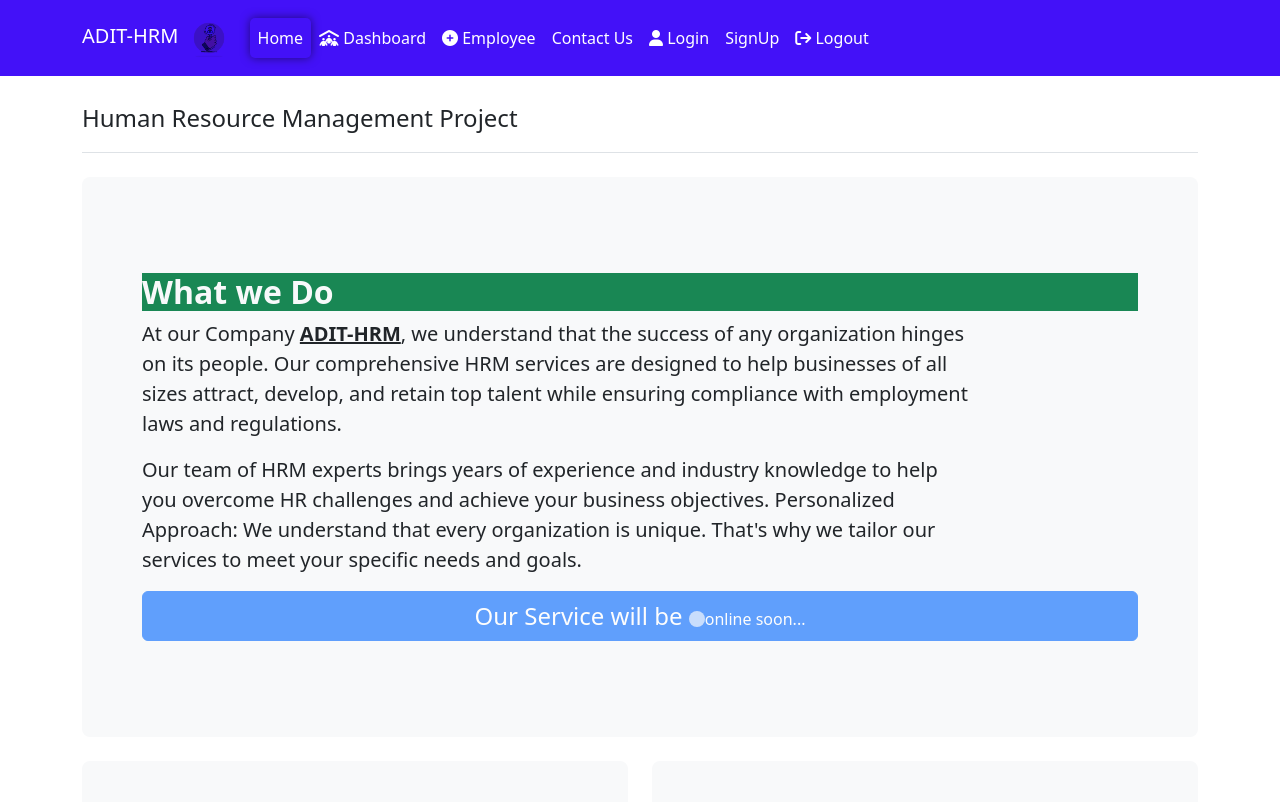
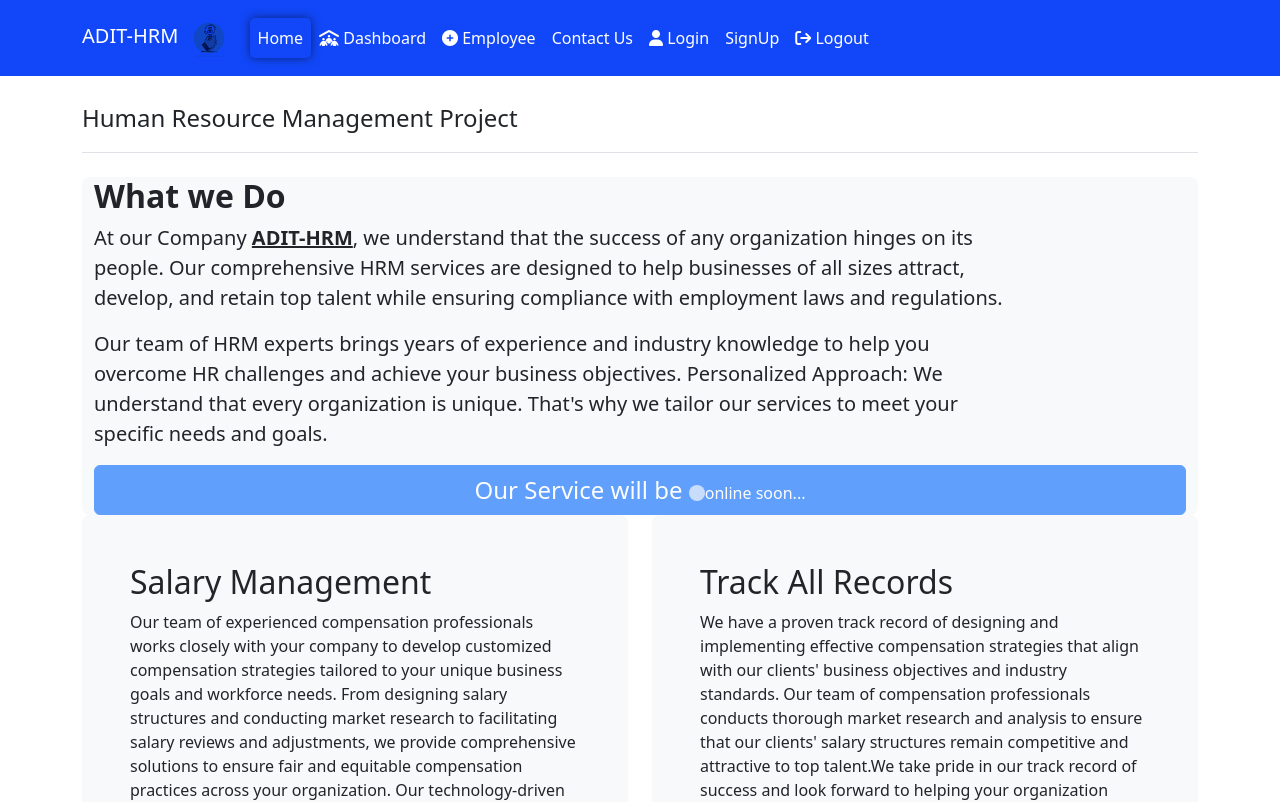
Before and after one commit to Rakesh60/hrmanagement, an Angular app: page /home in a window 1280 px wide. Shown: the top 802 px of the page. Built offline with nearby package versions, Linux system fonts and the light colour scheme.

Commit message:
home design adjusted

```diff
--- a/src/app/dashboard/dashboard.component.css
+++ b/src/app/dashboard/dashboard.component.css
@@ -19,7 +19,7 @@ figure {
 
 
 .sidebar {
-  background-color:#4311f8;
+  background-color:#0149fd;
   box-shadow: none;
   border: solid 3px white;
   border-radius: 5px;
--- a/src/app/home/home.component.html
+++ b/src/app/home/home.component.html
@@ -5,9 +5,9 @@
       </a>
     </header>
 
-    <div class="p-5 mb-4 bg-light rounded-3">
-      <div class="container-fluid py-5">
-        <h1 class="display-5 fw-bold fs-2 bg-success text-light">What we Do </h1>
+    <div class=" bg-light rounded-3">
+      <div class="container-fluid ">
+        <h1 class="display-5 fw-bold fs-2">What we Do </h1>
         <p class="col-md-10 fs-5">At our Company <strong><u>ADIT-HRM</u></strong>, we understand that the success of any organization hinges on its people. Our comprehensive HRM services are designed to help businesses of all sizes attract, develop, and retain top talent while ensuring compliance with employment laws and regulations.</p>
         <p class="col-md-10 fs-5">Our team of HRM experts brings years of experience and industry knowledge to help you overcome HR challenges and achieve your business objectives.
             Personalized Approach: We understand that every organization is unique. That's why we tailor our services to meet your specific needs and goals.</p>
--- a/src/styles.css
+++ b/src/styles.css
@@ -2,7 +2,7 @@
 
 /* You can add global styles to this file, and also import other style files */
 h1 {font-size: 2.4rem;margin-bottom: 30px;}
-.bg-blue {background-color:#4311f8;}
+.bg-blue {background-color:#1147f8;}
 .navbar-brand img { height:50px;
 
 }
```
